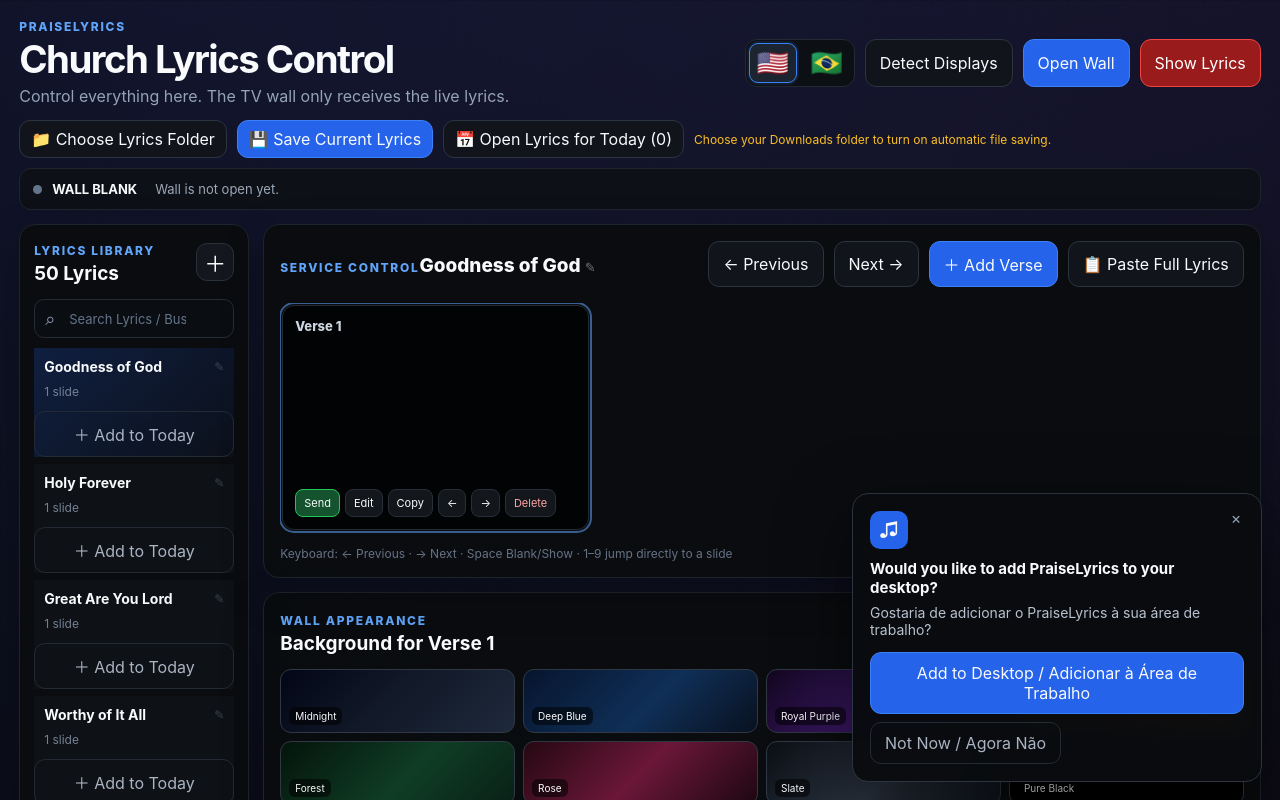
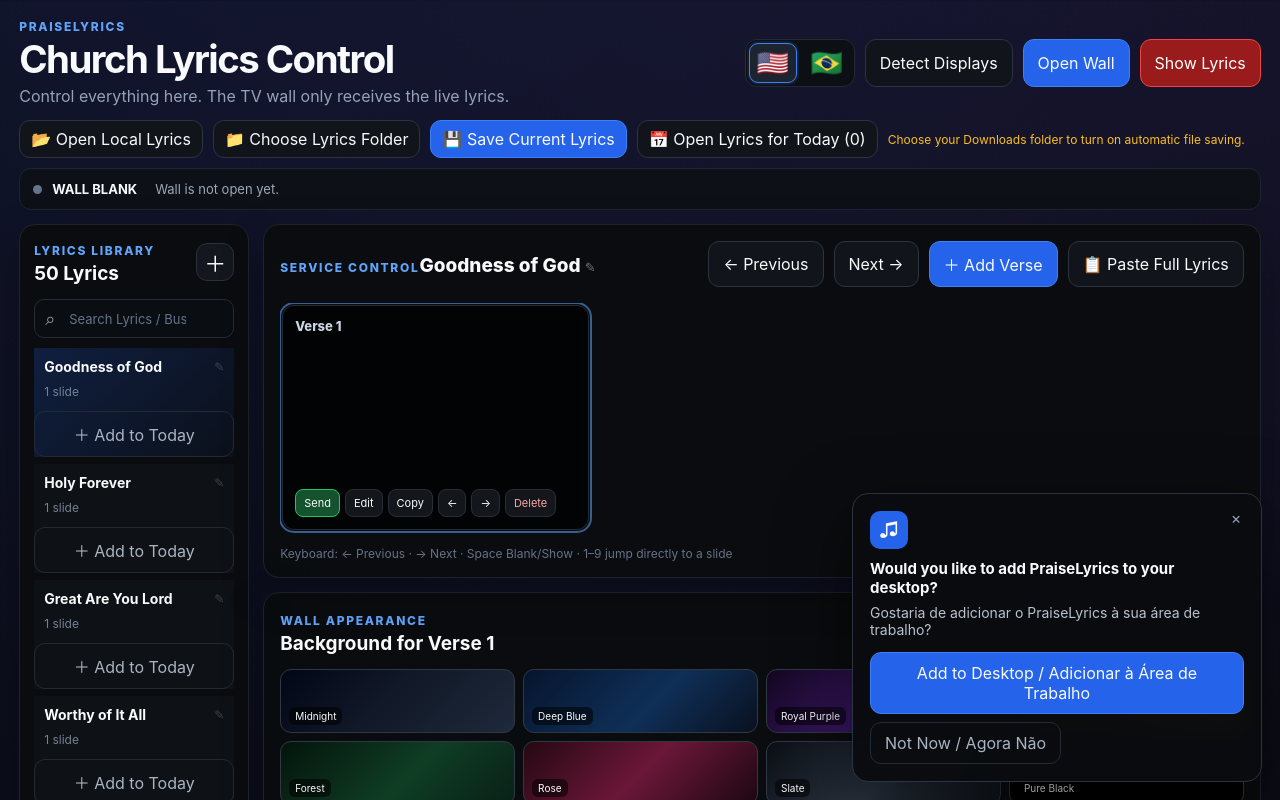
Before and after one commit to ValdemirJunior2020/PraiseLyrics, a React (Vite) app: page / in a window 1280 px wide. Shown: the top 800 px of the page. Built offline with nearby package versions, Linux system fonts and the light colour scheme.

Commit message:
Improve local lyrics persistence and wall fullscreen helper

```diff
--- a/src/App.jsx
+++ b/src/App.jsx
@@ -6,6 +6,7 @@ const LIBRARY_FILE = 'PraiseLyrics-Library.json';
 const HANDLE_DB = 'praise-lyrics-permissions';
 const HANDLE_STORE = 'handles';
 const HANDLE_KEY = 'lyrics-folder';
+const BROWSER_BACKUP_KEY = 'praise-lyrics-browser-backup-v1';
 
 const DEFAULT_GRADIENTS = [
   { name: 'Midnight', value: 'linear-gradient(135deg,#020617 0%,#111827 45%,#1e293b 100%)' },
@@ -70,6 +71,10 @@ const COPY = {
     appSubtitle: 'Control everything here. The TV wall only receives the live lyrics.',
     detect: 'Detect Displays',
     openWall: 'Open Wall',
+    openLocalLyrics: 'Open Local Lyrics',
+    localLyricsOpened: 'Local lyrics opened ✓',
+    localLyricsError: 'Could not open that lyrics file.',
+    fullscreenHint: 'Click anywhere once to make the wall full screen',
     showLyrics: 'Show Lyrics',
     blankWall: 'Blank Wall',
     wallBlank: 'WALL BLANK',
@@ -164,6 +169,10 @@ const COPY = {
     appSubtitle: 'Controle tudo aqui. O telão recebe somente as letras ao vivo.',
     detect: 'Detectar Telas',
     openWall: 'Abrir Telão',
+    openLocalLyrics: 'Abrir Letras Locais',
+    localLyricsOpened: 'Letras locais abertas ✓',
+    localLyricsError: 'Não foi possível abrir esse arquivo de letras.',
+    fullscreenHint: 'Clique uma vez para deixar o telão em tela cheia',
     showLyrics: 'Mostrar Letras',
     blankWall: 'Apagar Telão',
     wallBlank: 'TELÃO APAGADO',
@@ -338,16 +347,31 @@ function BroadcastBridge({ onMessage }) {
 
 function DisplayView() {
   const [live, setLive] = useState(() => buildLivePayload(null, 0, DEFAULT_STYLE, true));
+  const [needsFullscreen, setNeedsFullscreen] = useState(() => !document.fullscreenElement);
   const receive = useCallback((payload) => {
     if (payload?.type === 'LIVE_UPDATE') setLive(payload);
   }, []);
 
   useEffect(() => {
-    const requestFullscreen = () => {
-      if (!document.fullscreenElement) document.documentElement.requestFullscreen?.().catch(() => {});
+    const requestFullscreen = async () => {
+      if (!document.fullscreenElement) {
+        try {
+          await document.documentElement.requestFullscreen?.({ navigationUI: 'hide' });
+        } catch {
+          // Browsers only allow fullscreen after a user gesture.
+        }
+      }
+      setNeedsFullscreen(!document.fullscreenElement);
     };
+    const syncFullscreen = () => setNeedsFullscreen(!document.fullscreenElement);
     window.addEventListener('click', requestFullscreen, { once: true });
-    return () => window.removeEventListener('click', requestFullscreen);
+    window.addEventListener('keydown', requestFullscreen, { once: true });
+    document.addEventListener('fullscreenchange', syncFullscreen);
+    return () => {
+      window.removeEventListener('click', requestFullscreen);
+      window.removeEventListener('keydown', requestFullscreen);
+      document.removeEventListener('fullscreenchange', syncFullscreen);
+    };
   }, []);
 
   const style = live?.style || DEFAULT_STYLE;
@@ -363,6 +387,20 @@ function DisplayView() {
   return (
     <main className="display-root" style={backgroundStyle}>
       <BroadcastBridge onMessage={receive} />
+      {needsFullscreen && (
+        <button
+          type="button"
+          className="wall-fullscreen-hint"
+          onClick={async () => {
+            try {
+              await document.documentElement.requestFullscreen?.({ navigationUI: 'hide' });
+            } catch {}
+            setNeedsFullscreen(!document.fullscreenElement);
+          }}
+        >
+          Full Screen / Tela Cheia
+        </button>
+      )}
       {!live.blank && live.slide && (
         <div
           className="display-lyrics"
@@ -382,6 +420,14 @@ function DisplayView() {
       )}
     </main>
   );
+}
+
+function readBrowserBackup() {
+  try {
+    return JSON.parse(localStorage.getItem(BROWSER_BACKUP_KEY) || 'null');
+  } catch {
+    return null;
+  }
 }
 
 function safeLyricsFileName(title) {
@@ -432,6 +478,33 @@ function ControlView() {
   useEffect(() => {
     localStorage.setItem('praise-lyrics-today', JSON.stringify(todayLyricsIds));
   }, [todayLyricsIds]);
+
+  useEffect(() => {
+    const saved = readBrowserBackup();
+    if (!saved?.lyrics?.length) return;
+    const mergedLyrics = mergeStarterLyrics(saved.lyrics);
+    setLyricsList(mergedLyrics);
+    setLyricsId(saved.activeLyricsId && mergedLyrics.some((item) => item.id === saved.activeLyricsId)
+      ? saved.activeLyricsId
+      : mergedLyrics[0].id);
+    setStyle({ ...DEFAULT_STYLE, ...(saved.style || {}) });
+    if (Array.isArray(saved.todayLyricsIds)) setTodayLyricsIds(saved.todayLyricsIds);
+  }, []);
+
+  useEffect(() => {
+    try {
+      localStorage.setItem(BROWSER_BACKUP_KEY, JSON.stringify({
+        version: 1,
+        savedAt: new Date().toISOString(),
+        activeLyricsId: lyrics?.id || lyricsList[0]?.id || '',
+        lyrics: lyricsList,
+        style,
+        todayLyricsIds,
+      }));
+    } catch {
+      // Browser backup is best-effort; folder saving still works independently.
+    }
+  }, [lyricsList, lyrics?.id, style, todayLyricsIds]);
 
   useEffect(() => {
     const standalone = window.matchMedia?.('(display-mode: standalone)').matches || window.navigator.standalone;
@@ -553,6 +626,59 @@ function ControlView() {
     window.addEventListener('keydown', keyHandler);
     return () => window.removeEventListener('keydown', keyHandler);
   });
+
+  async function openLocalLyrics() {
+    try {
+      let file;
+      if (window.showOpenFilePicker) {
+        const [handle] = await window.showOpenFilePicker({
+          multiple: false,
+          types: [{
+            description: 'PraiseLyrics JSON',
+            accept: { 'application/json': ['.json'] },
+          }],
+        });
+        file = await handle.getFile();
+      } else {
+        file = await new Promise((resolve, reject) => {
+          const input = document.createElement('input');
+          input.type = 'file';
+          input.accept = '.json,application/json';
+          input.onchange = () => input.files?.[0] ? resolve(input.files[0]) : reject(new Error('No file selected'));
+          input.click();
+        });
+      }
+
+      const parsed = JSON.parse(await file.text());
+      if (Array.isArray(parsed?.lyrics)) {
+        const mergedLyrics = mergeStarterLyrics(parsed.lyrics);
+        setLyricsList(mergedLyrics);
+        setLyricsId(parsed.activeLyricsId && mergedLyrics.some((item) => item.id === parsed.activeLyricsId)
+          ? parsed.activeLyricsId
+          : mergedLyrics[0].id);
+        setStyle({ ...DEFAULT_STYLE, ...(parsed.style || {}) });
+        if (Array.isArray(parsed.todayLyricsIds)) setTodayLyricsIds(parsed.todayLyricsIds);
+      } else if (parsed?.lyrics?.id && Array.isArray(parsed.lyrics.slides)) {
+        const incoming = parsed.lyrics;
+        setLyricsList((current) => {
+          const exists = current.some((item) => item.id === incoming.id);
+          return exists
+            ? current.map((item) => item.id === incoming.id ? incoming : item)
+            : [...current, incoming];
+        });
+        setLyricsId(incoming.id);
+        setSelectedIndex(0);
+        setLiveIndex(0);
+        setBlank(true);
+        if (parsed.style) setStyle({ ...DEFAULT_STYLE, ...parsed.style });
+      } else {
+        throw new Error('Unsupported PraiseLyrics file');
+      }
+      setSaveStatus(t.localLyricsOpened);
+    } catch (error) {
+      if (error?.name !== 'AbortError') setSaveStatus(t.localLyricsError);
+    }
+  }
 
   async function chooseLyricsFolder() {
     if (!window.showDirectoryPicker) {
@@ -933,6 +1059,7 @@ function ControlView() {
       </header>
 
       <div className="savebar">
+        <button className="secondary compact" onClick={openLocalLyrics}>📂 {t.openLocalLyrics}</button>
         <button className="secondary compact" onClick={chooseLyricsFolder}>📁 {t.chooseFolder}</button>
         <button className="primary compact" onClick={saveToFolderNow}>💾 {t.saveToFolder}</button>
         <button className="secondary compact" onClick={() => setShowToday(true)}>📅 {t.openToday} ({todayLyrics.length})</button>
```
